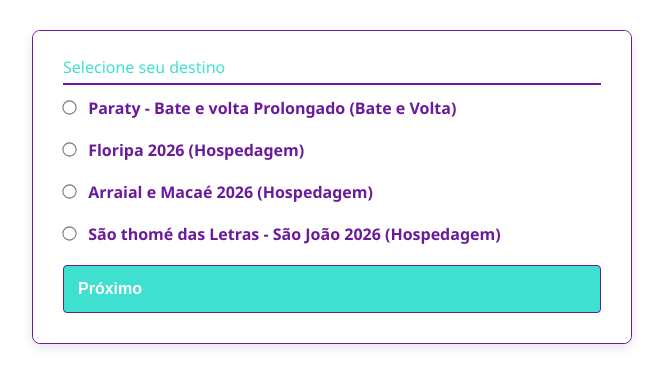
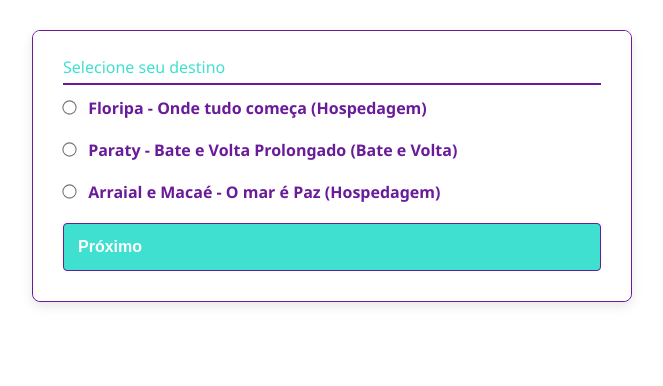
Before and after one commit to CleytonRT/rec-trips-form, a plain HTML site: page index.html in a window 1280 px wide. Shown: the whole page, without its empty margins (308-971 px from the left). Drawn offline with Linux system fonts and the light colour scheme.

Commit message:
Atualizar pacote

```diff
--- a/index.html
+++ b/index.html
@@ -17,26 +17,20 @@
         <h3 class="section-subtitle">Selecione seu destino</h3>
         <div>
           <label>
+            <input type="radio" name="destination" value="hospedagem">
+            Floripa - Onde tudo começa (Hospedagem)
+          </label>
+        </div>
+        <div>
+          <label>
             <input type="radio" name="destination" value="bateVolta">
-            Paraty - Bate e volta Prolongado (Bate e Volta)
+            Paraty - Bate e Volta Prolongado (Bate e Volta)
           </label>
         </div>
         <div>
           <label>
             <input type="radio" name="destination" value="hospedagem">
-            Floripa 2026 (Hospedagem)
-          </label>
-        </div>
-        <div>
-          <label>
-            <input type="radio" name="destination" value="hospedagem">
-            Arraial e Macaé 2026 (Hospedagem)
-          </label>
-        </div>
-        <div>
-          <label>
-            <input type="radio" name="destination" value="hospedagem">
-            São thomé das Letras - São João 2026 (Hospedagem)
+            Arraial e Macaé - O mar é Paz (Hospedagem)
           </label>
         </div>
         <button type="button" id="toStep1" disabled>Próximo</button>
```
